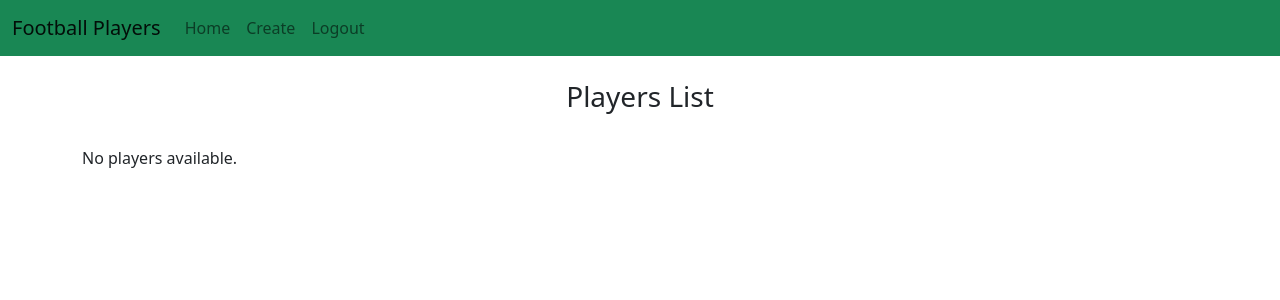
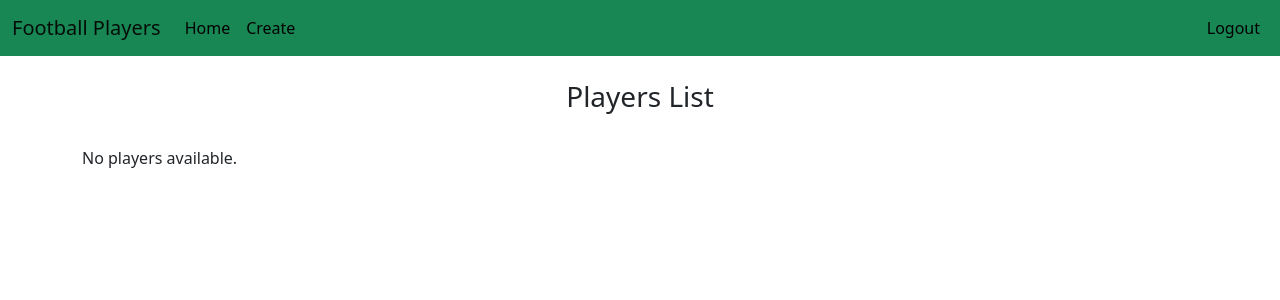
Before and after one commit to Daniel-Lima-Carvalho/football_players_django, a Django app: page / in a window 1280 px wide. Shown: the top 300 px of the page. Run offline with Django 3.2, Linux system fonts and the light colour scheme; the visitor is signed in with stand-in values (Sample User, id 1); data that the repository does not hold is empty.

Commit message:
Logout button

```diff
--- a/players/templates/players/base.html
+++ b/players/templates/players/base.html
@@ -18,9 +18,9 @@
           <li class="nav-item">
             <a class="nav-link" href="/create">Create</a>
           </li>
-          <li class="nav-item">
-            <a class="nav-link" href="/logout">Logout</a>
-          </li>
+        </ul>
+        <ul class="navbar-nav my-auto my-2 my-lg-0">
+          <a class="nav-link" href="/logout">Logout</a>
         </ul>
       </div>
     </div>
--- a/static/players/style.css
+++ b/static/players/style.css
@@ -23,3 +23,7 @@
     color: white;
     background-color: 198754;
 }
+
+.nav-link {
+    color: black !important;
+}
```
